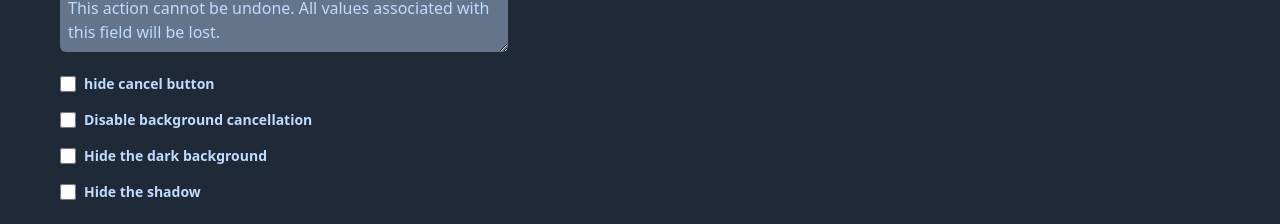
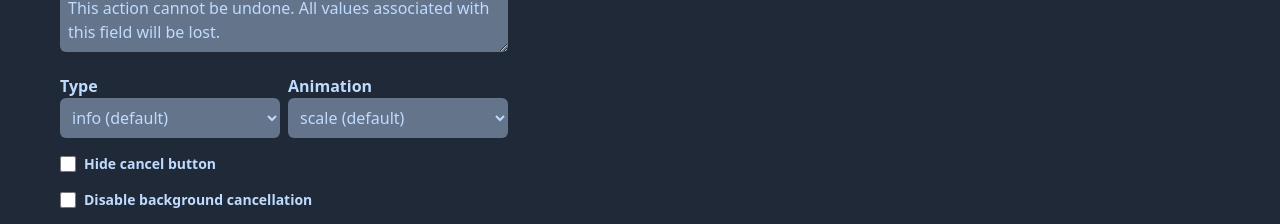
Before and after one commit to nipun-dezoysa/confirm-prompt-demo, a React (Vite) app: page / in a window 1280 px wide. Shown: the part 300-524 px from the top of the page. Built offline with nearby package versions, Linux system fonts and the light colour scheme.

Commit message:
select boxes added

```diff
--- a/src/App.tsx
+++ b/src/App.tsx
@@ -86,6 +86,38 @@ function App() {
               value={description}
             />
           </div>
+          <div className="side-section flex gap-2">
+            <div className="w-[50%]">
+              <p className="side-title">Type</p>
+              <select
+                name="type"
+                className="side-text"
+                onChange={(e) => setType(e.target.value)}
+              >
+                <option value="info">info (default)</option>
+                <option value="warning">warning</option>
+                <option value="success">success</option>
+                <option value="question">question</option>
+              </select>
+            </div>
+            <div className="w-[50%]">
+              <p className="side-title">Animation</p>
+              <select
+                name="type"
+                className="side-text"
+                onChange={(e) => setAnimation(e.target.value)}
+              >
+                <option value="scale">scale (default)</option>
+                <option value="fade">fade</option>
+                <option value="blur">blur</option>
+                <option value="slide-up">slide-up</option>
+                <option value="slide-down">slide-down</option>
+                <option value="slide-right">slide-right</option>
+                <option value="slide-left">slide-left</option>
+                <option value="none">none</option>
+              </select>
+            </div>
+          </div>
           <div className="side-section check">
             <input
               className="side-check"
@@ -95,7 +127,7 @@ function App() {
               onChange={() => setHideCancel(!hideCancel)}
             />
             <label className="side-lable" htmlFor="can">
-              hide cancel button
+              Hide cancel button
             </label>
           </div>
           <div className="side-section check">
--- a/src/index.css
+++ b/src/index.css
@@ -25,3 +25,7 @@
 .side-lable{
   @apply ms-2 text-sm font-semibold text-blue-200
 }
+
+.side-radio{
+  @apply w-4 h-4 text-blue-600 focus:ring-blue-600 ring-offset-gray-800 focus:ring-2 bg-gray-700 border-gray-600
+}
```
